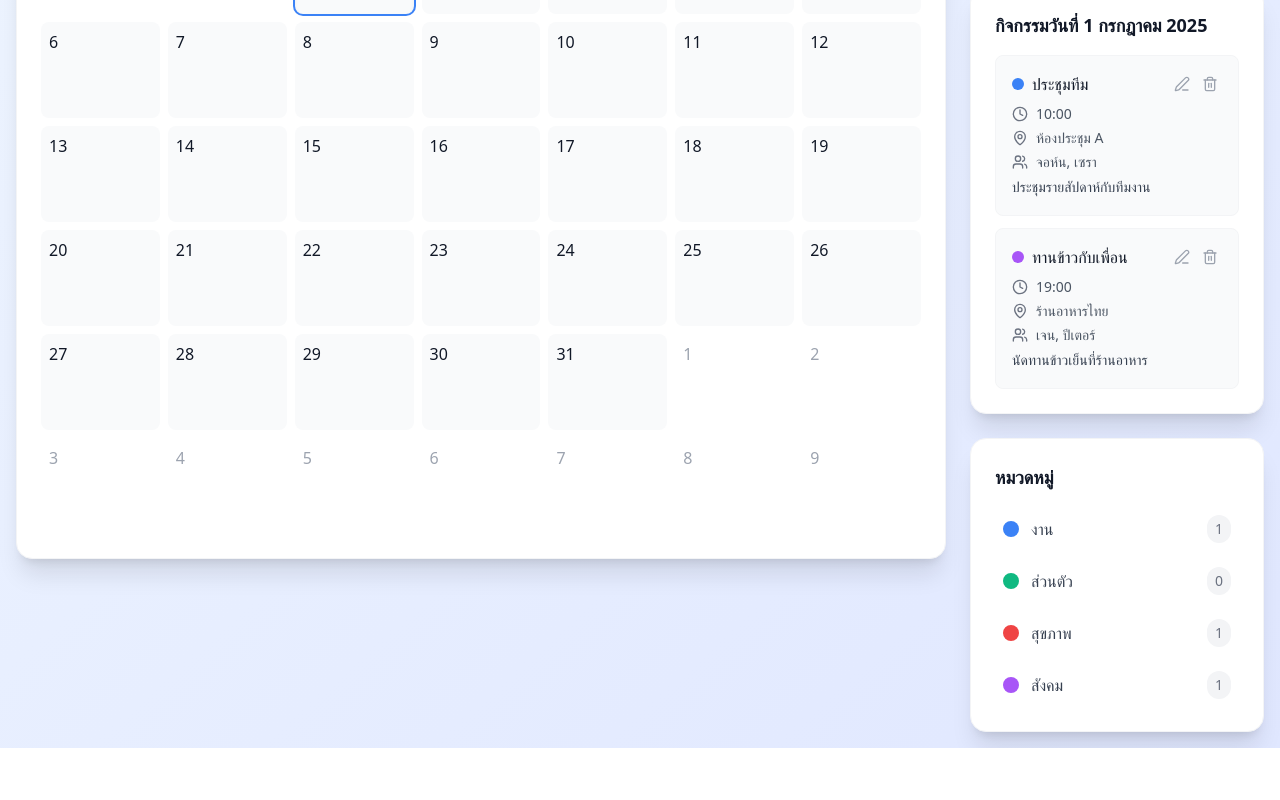
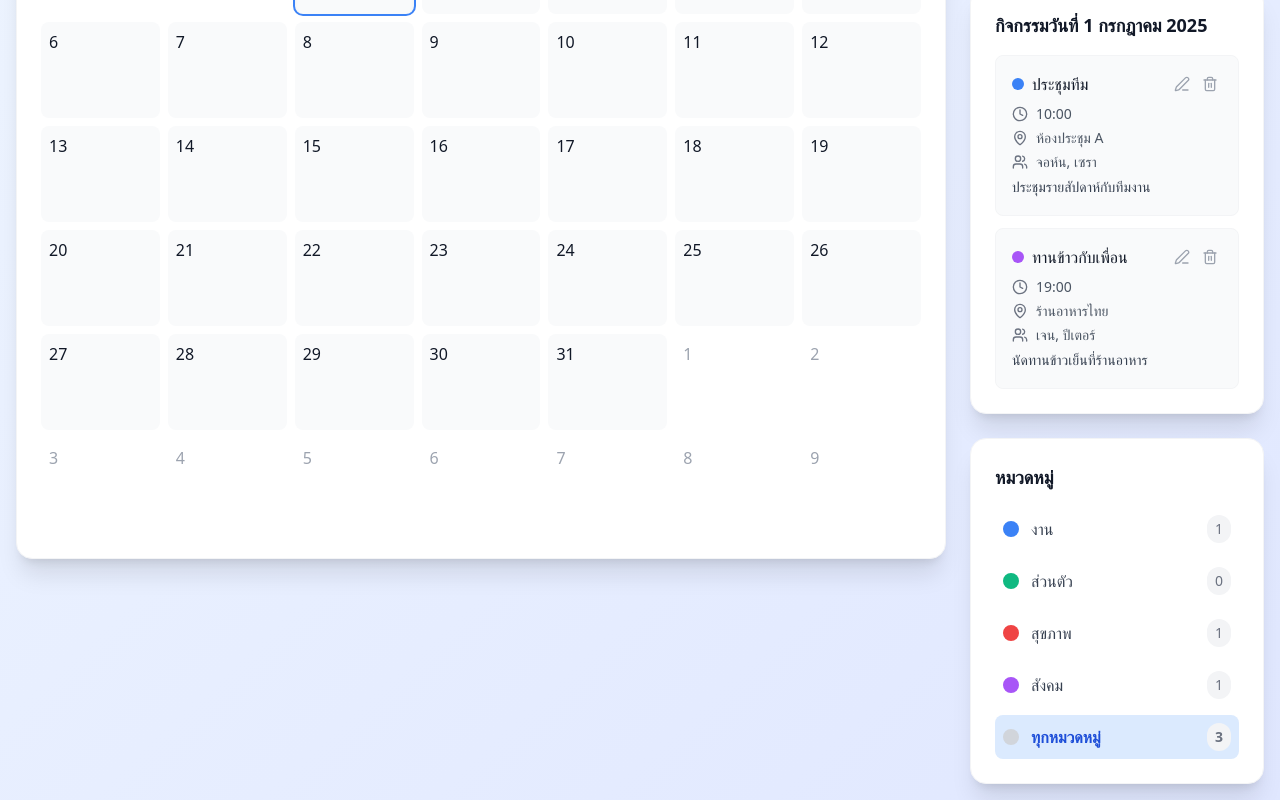
Before and after one commit to zermoser/mos_calendar, a React (Vite) app: page / in a window 1280 px wide. Shown: the part 394-1194 px from the top of the page. Before the commit the page ends 1142 px from the top, so only its background shows below. Built offline with nearby package versions, Linux system fonts and the light colour scheme.

Commit message:
feat: add new filter and validation

```diff
--- a/src/components/CalendarApp.tsx
+++ b/src/components/CalendarApp.tsx
@@ -20,7 +20,7 @@ const CalendarApp: React.FC = () => {
   // State for the date selected by the user (e.g., clicking on a day cell)
   const [selectedDate, setSelectedDate] = useState(new Date());
   // State to store all calendar events
-  const [events, setEvents] = useState<CalendarEvent[]>([]); // Added missing ')' here
+  const [events, setEvents] = useState<CalendarEvent[]>([]);
   // State to control the visibility of the event creation/edit modal
   const [showEventModal, setShowEventModal] = useState(false);
   // State to hold the event being edited (null if creating a new event)
@@ -46,6 +46,8 @@ const CalendarApp: React.FC = () => {
     attendees: [],
     reminder: 15
   });
+  // State for displaying validation error messages in the modal
+  const [errorMessage, setErrorMessage] = useState('');
 
   // Define event categories with their associated colors and labels
   const categories = {
@@ -168,10 +170,11 @@ const CalendarApp: React.FC = () => {
   const handleSaveEvent = () => {
     // Basic validation for required fields
     if (!newEvent.title || !newEvent.date || !newEvent.time) {
-      // In a real app, you'd show a user-friendly error message here (e.g., a toast notification)
-      console.error("Title, date, and time are required.");
+      setErrorMessage('กรุณากรอกข้อมูลที่จำเป็นให้ครบถ้วน (ชื่อกิจกรรม, วันที่, เวลา).');
       return;
     }
+
+    setErrorMessage(''); // Clear error message if validation passes
 
     const eventToSave: CalendarEvent = {
       id: editingEvent?.id || Date.now().toString(), // Use existing ID if editing, otherwise generate new
@@ -200,6 +203,7 @@ const CalendarApp: React.FC = () => {
   const handleCloseModal = () => {
     setShowEventModal(false);
     setEditingEvent(null);
+    setErrorMessage(''); // Clear error message on modal close
     setNewEvent({
       title: '',
       description: '',
@@ -670,15 +674,31 @@ const CalendarApp: React.FC = () => {
                 {Object.entries(categories).map(([key, { color, label }]) => {
                   const count = events.filter(e => e.category === key).length;
                   return (
-                    <div key={key} className="flex items-center justify-between p-2 rounded-lg hover:bg-gray-50 transition-colors duration-200">
+                    <button
+                      key={key}
+                      onClick={() => setFilterCategory(key)} // Set filter on click
+                      className={`flex items-center justify-between p-2 rounded-lg w-full text-left transition-colors duration-200
+                        ${filterCategory === key ? 'bg-blue-100 text-blue-700 font-semibold' : 'hover:bg-gray-50 text-gray-700'}`}
+                    >
                       <div className="flex items-center gap-3">
                         <div className={`w-4 h-4 rounded-full ${color}`}></div>
-                        <span className="text-gray-700">{label}</span>
+                        <span>{label}</span>
                       </div>
                       <span className="text-sm text-gray-500 bg-gray-100 px-2 py-1 rounded-full">{count}</span>
-                    </div>
+                    </button>
                   );
                 })}
+                <button
+                  onClick={() => setFilterCategory('all')} // Option to show all categories
+                  className={`flex items-center justify-between p-2 rounded-lg w-full text-left transition-colors duration-200
+                    ${filterCategory === 'all' ? 'bg-blue-100 text-blue-700 font-semibold' : 'hover:bg-gray-50 text-gray-700'}`}
+                >
+                  <div className="flex items-center gap-3">
+                    <div className="w-4 h-4 rounded-full bg-gray-300"></div> {/* Neutral color for 'all' */}
+                    <span>ทุกหมวดหมู่</span>
+                  </div>
+                  <span className="text-sm text-gray-500 bg-gray-100 px-2 py-1 rounded-full">{events.length}</span>
+                </button>
               </div>
             </div>
           </div>
@@ -701,6 +721,14 @@ const CalendarApp: React.FC = () => {
                     <X className="w-6 h-6" />
                   </button>
                 </div>
+
+                {/* Error Message Display */}
+                {errorMessage && (
+                  <div className="bg-red-100 border border-red-400 text-red-700 px-4 py-3 rounded-lg relative mb-4" role="alert">
+                    <strong className="font-bold">ข้อผิดพลาด!</strong>
+                    <span className="block sm:inline ml-2">{errorMessage}</span>
+                  </div>
+                )}
 
                 <div className="space-y-4">
                   <div>
```
